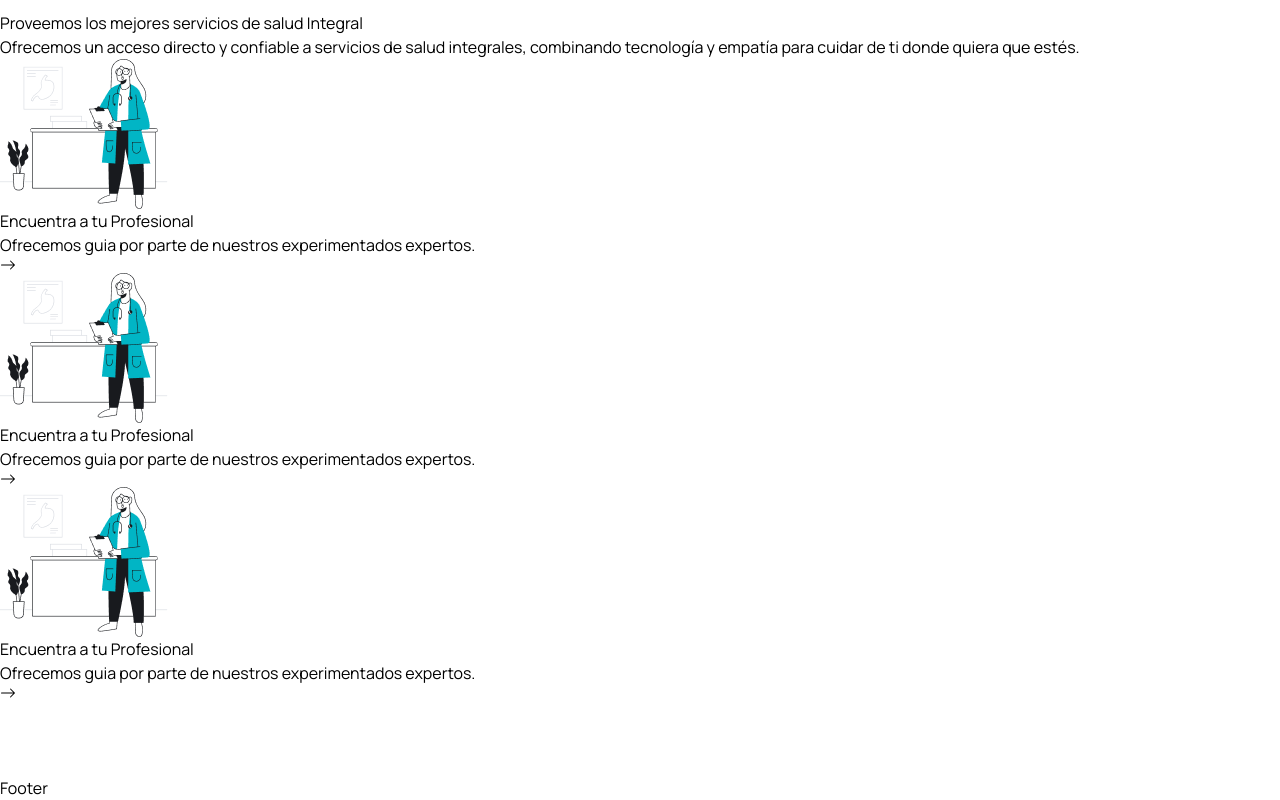
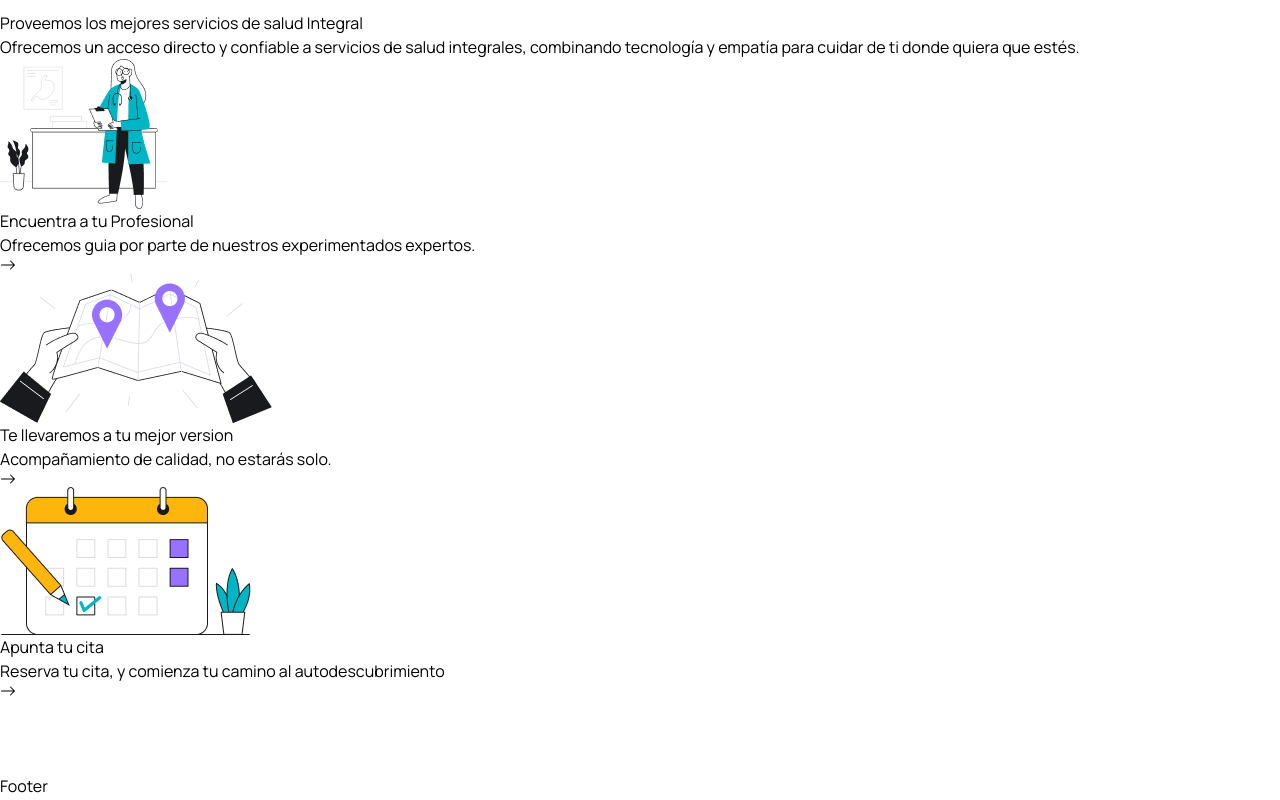
Before and after one commit to agt1984/atencionPsicologica, a React (Vite) app in the folder frontend/: page / in a window 1280 px wide. Shown: the part 1675-2475 px from the top of the page. Built offline with nearby package versions, Linux system fonts and the light colour scheme; the HTML template or start-up script is replaced by a standard one.

Commit message:
Home modified

```diff
--- a/frontend/src/pages/Home.jsx
+++ b/frontend/src/pages/Home.jsx
@@ -5,6 +5,8 @@ import heroImg01 from '../assets/images/hero-img01.png'; //Buscar una foto de Ka
 import heroImg02 from "../assets/images/hero-img02.png"; //Buscar una foto de Karla o de algun otro propfesional
 import heroImg03 from "../assets/images/hero-img03.png"; //Buscar una foto de Karla o de algun otro propfesional
 import icon01 from '../assets/images/icon01.png';
+import icon02 from "../assets/images/icon02.png";
+import icon03 from "../assets/images/icon03.png";
 import { Link } from 'react-router-dom'; //revisa el link a que pagina manda
 import { BsArrowRight } from "react-icons/bs";
 
@@ -76,27 +78,6 @@ const Home = () => {
           </div>
 
           <div className="grid grid-cols-1 md:grid-cols-2 lg:grid-cols-3 gap-5 lg:gap-[30px] mt-[30px] lg:mt-[55px]">
-            <div className="py-[30px] p-5 ">
-              <div className="flex items-center justify-center">
-                <img src={icon01} alt="" />
-              </div>
-
-              <div className="mt-[30px]">
-                <h2 className="text-[26px] leading-9 text-headingColor font-[700] text-center">
-                  Encuentra a tu Profesional
-                </h2>
-                <p className="text-[16px] leading-7 text-textColor font-[400] mt-4">
-                  Ofrecemos guia por parte de nuestros experimentados expertos.
-                </p>
-
-                <Link
-                  to="/doctors"
-                  className="w-[44px] h-[44px] rounded-full border border-solid border-[#181A1E] mt-[30px] mx-auto flex items-center justify-center group hover:bg-primaryColor hover:border-none"
-                >
-                  <BsArrowRight className="group-hover:text-white w-6 h-5" />
-                </Link>
-              </div>
-            </div>
 
             <div className="py-[30px] p-5 ">
               <div className="flex items-center justify-center">
@@ -122,15 +103,37 @@ const Home = () => {
 
             <div className="py-[30px] p-5 ">
               <div className="flex items-center justify-center">
-                <img src={icon01} alt="" />
+                <img src={icon02} alt="" />
               </div>
 
               <div className="mt-[30px]">
                 <h2 className="text-[26px] leading-9 text-headingColor font-[700] text-center">
-                  Encuentra a tu Profesional
+                  Te llevaremos a tu mejor version
                 </h2>
                 <p className="text-[16px] leading-7 text-textColor font-[400] mt-4">
-                  Ofrecemos guia por parte de nuestros experimentados expertos.
+                  Acompañamiento de calidad, no estarás solo.
+                </p>
+
+                <Link
+                  to="/doctors"
+                  className="w-[44px] h-[44px] rounded-full border border-solid border-[#181A1E] mt-[30px] mx-auto flex items-center justify-center group hover:bg-primaryColor hover:border-none"
+                >
+                  <BsArrowRight className="group-hover:text-white w-6 h-5" />
+                </Link>
+              </div>
+            </div>
+
+            <div className="py-[30px] p-5 ">
+              <div className="flex items-center justify-center">
+                <img src={icon03} alt="" />
+              </div>
+
+              <div className="mt-[30px]">
+                <h2 className="text-[26px] leading-9 text-headingColor font-[700] text-center">
+                  Apunta tu cita
+                </h2>
+                <p className="text-[16px] leading-7 text-textColor font-[400] mt-4">
+                  Reserva tu cita, y comienza tu camino al autodescubrimiento
                 </p>
 
                 <Link
```
